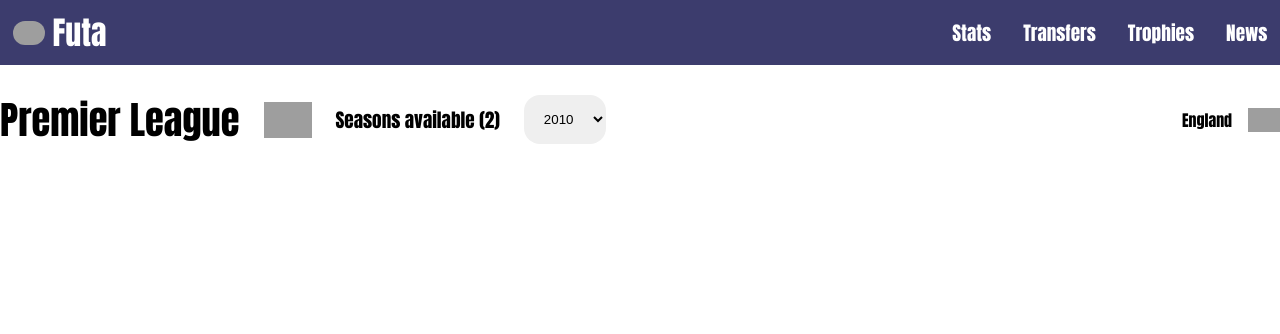
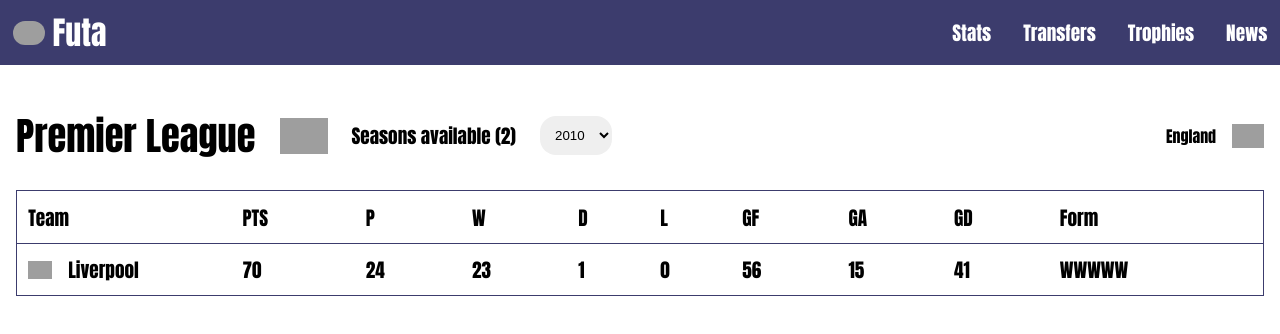
Before and after one commit to JosephMusya/futa, a React (Create React App) app: page / in a window 1280 px wide. Shown: the top 334 px of the page. Built offline with nearby package versions, Linux system fonts and the light colour scheme; grey boxes are pictures that could not be loaded.

Commit message:
Added raw data in the table

```diff
--- a/src/pages/Matches.module.css
+++ b/src/pages/Matches.module.css
@@ -1,14 +1,17 @@
+.main {
+    padding: 1rem;
+}
+
 .topDiv {
     display: flex;
     justify-content: space-around;
     align-items: center;
-    gap: 2rem;
 }
 
 .epl {
     width: 90vw;
     display: flex;
-    justify-content: start;
+    justify-content: flex-start;
     align-items: center;
     gap: 1.5rem;
 }
@@ -20,7 +23,7 @@
 
 .country {
     display: flex;
-    justify-content: end;
+    justify-content: flex-end;
     align-items: center;
     gap: 1rem;
 }
@@ -31,7 +34,7 @@
 }
 
 .epl select {
-    padding: 1rem;
+    padding: 0.7rem;
     border-radius: 1rem;
     border-style: none;
 }
--- a/src/pages/Table.js
+++ b/src/pages/Table.js
@@ -1,7 +1,151 @@
+import styles from './Table.module.css'
 function Table(props) {
+    const apiKey = '89a5bb67ca02563cd394a66791f47168';
+    // fetch(
+    //     'https://v3.football.api-sports.io/standings?league=39&season='+props.season,
+    //     {
+    //         method: "GET",
+    //         headers: {
+    //             "x-rapidapi-host": "v3.football.api-sports.io",
+    //             "x-rapidapi-key": apiKey
+    //         },
+    // })
+    // .then(res=>res.text())
+    // .then(results=>console.log(JSON.parse(results)))
+    // .catch(error=>console.error(error))
+
+    const data = {
+      "get": "standings",
+      "parameters": {
+        "league": "39",
+        "season": "2019"
+      },
+      "errors": [],
+      "results": 1,
+      "paging": {
+        "current": 1,
+        "total": 1
+      },
+      "response": [
+        {
+          "league": {
+            "id": 39,
+            "name": "Premier League",
+            "country": "England",
+            "logo": "https://media.api-sports.io/football/leagues/2.png",
+            "flag": "https://media.api-sports.io/flags/gb.svg",
+            "season": 2019,
+            "standings": [
+              [
+                {
+                  "rank": 1,
+                  "team": {
+                    "id": 40,
+                    "name": "Liverpool",
+                    "logo": "https://media.api-sports.io/football/teams/40.png"
+                  },
+                  "points": 70,
+                  "goalsDiff": 41,
+                  "group": "Premier League",
+                  "form": "WWWWW",
+                  "status": "same",
+                  "description": "Promotion - Champions League (Group Stage)",
+                  "all": {
+                    "played": 24,
+                    "win": 23,
+                    "draw": 1,
+                    "lose": 0,
+                    "goals": {
+                      "for": 56,
+                      "against": 15
+                    }
+                  },
+                  "home": {
+                    "played": 12,
+                    "win": 12,
+                    "draw": 0,
+                    "lose": 0,
+                    "goals": {
+                      "for": 31,
+                      "against": 9
+                    }
+                  },
+                  "away": {
+                    "played": 12,
+                    "win": 11,
+                    "draw": 1,
+                    "lose": 0,
+                    "goals": {
+                      "for": 25,
+                      "against": 6
+                    }
+                  },
+                  "update": "2020-01-29T00:00:00+00:00"
+                }
+              ]
+            ]
+          }
+        }
+      ]
+    }
+
+    const standings = data.response
+
+
     return (
         <div>
-            {/* Table to be displayed here */}
+            {
+              standings.map((data)=>{
+                const teams = (data.league.standings)
+                console.log(teams)
+                return (
+                  <div className={styles.tableDiv}>
+                    <table>
+                      <tr>
+                        <th>Team</th>
+                        <th>PTS</th>
+                        <th>P</th>
+                        <th>W</th>
+                        <th>D</th>
+                        <th>L</th>
+                        <th>GF</th>
+                        <th>GA</th>
+                        <th>GD</th>
+                        <th>Form</th>
+                      </tr>
+                        {
+                        teams.map(team=>{
+                          return (
+                            team.map(team=>{
+                              return (
+                              <tr>
+                                <td className={styles.teamName}>
+                                  <div>
+                                    <img src={team.team.logo} alt={team.team.name} />
+                                    {team.team.name}
+                                  </div>
+                                </td>
+                                <td>{team.points}</td>
+                                <td>{team.all.played}</td>
+                                <td>{team.all.win}</td>
+                                <td>{team.all.draw}</td>
+                                <td>{team.all.lose}</td>
+                                <td>{team.all.goals.for}</td>
+                                <td>{team.all.goals.against}</td>
+                                <td>{team.goalsDiff}</td>
+                                <td className={styles.teamForm}>{team.form}</td>
+                              </tr>
+                              )
+                            })
+                          )
+                        })
+
+                        }
+                    </table>
+                  </div>
+                  )
+              })
+            }
         </div>
     )
 }
```
